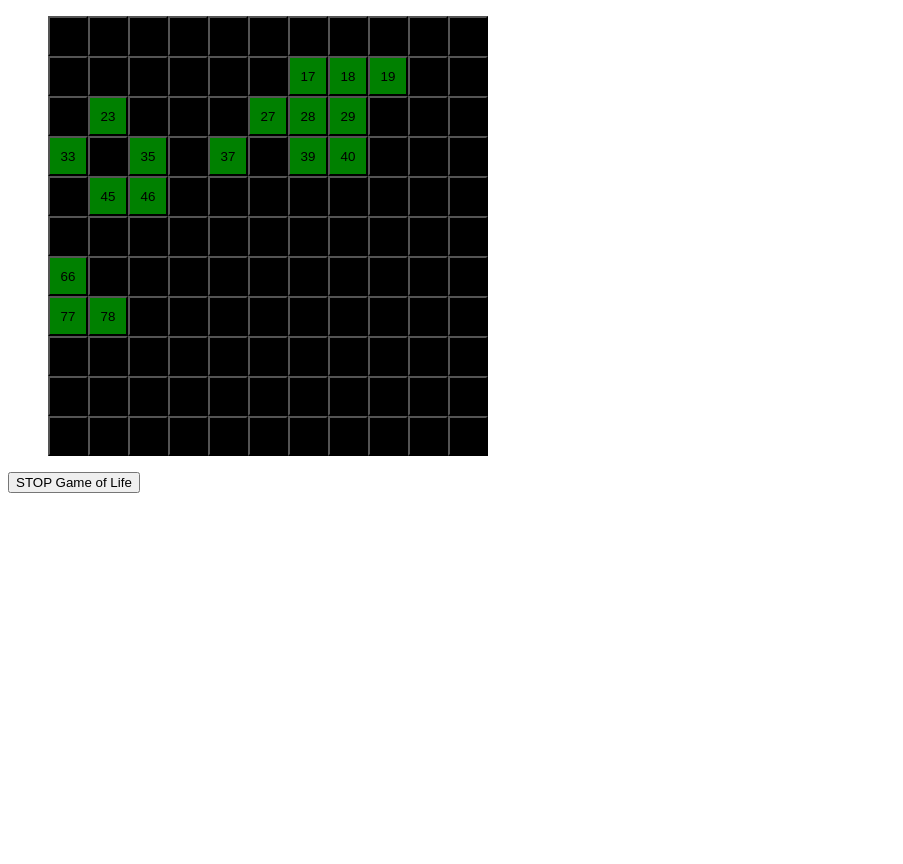
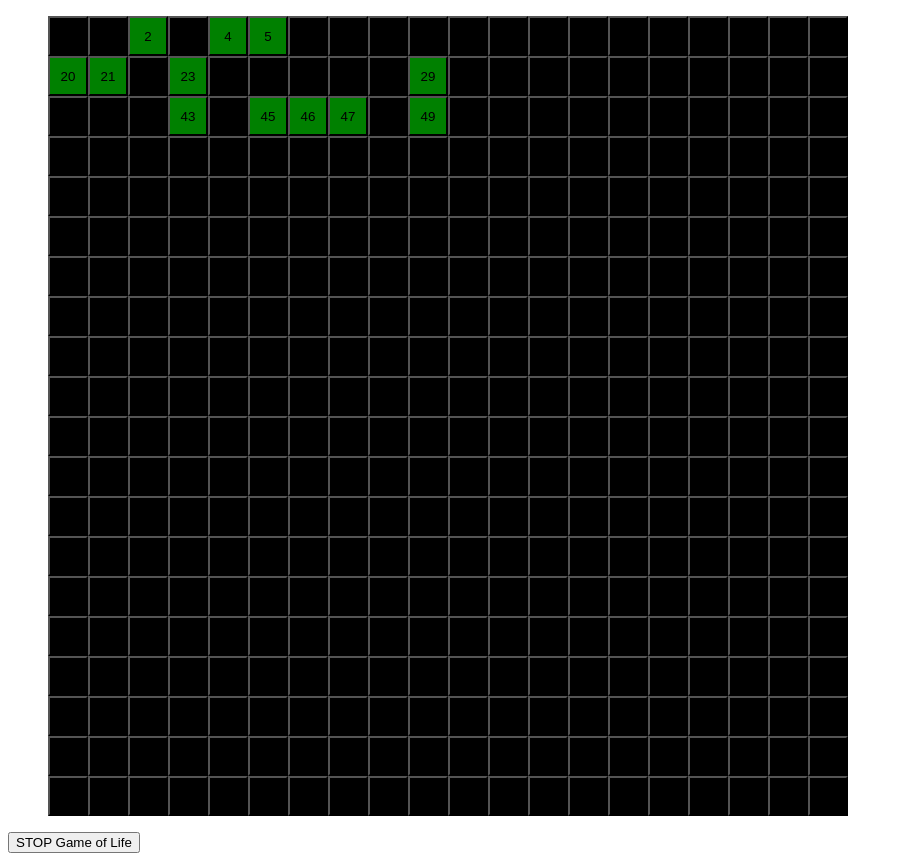
Before and after one commit to TheoJoha/js-the-good-parts, a plain HTML site: page index.html in a window 1280 px wide. Shown: the whole page, without its empty margins (0-903 px from the left). Before the commit the page ends 800 px from the top, so only its background shows below. Drawn offline with Linux system fonts and the light colour scheme.

Commit message:
Finished for today

```diff
--- a/index.html
+++ b/index.html
@@ -15,7 +15,7 @@
     </div>
     <script>
         // create and style buttons
-        let nrOfButtons = 121
+        let nrOfButtons = 400
         let lenAndWidth = Math.sqrt(nrOfButtons)
         for (let i = 0; i < nrOfButtons; i++) {
             let button = document.createElement('button')
@@ -259,13 +259,22 @@
         // helper functions
         // generate rand num
         function randomNumber() {
-            return Math.random() > 0.5
+            return Math.random() > 0.8
 
         }
 
         let startRendering = setInterval(() => {
             checkStates()
             updateGrid()
+            let AllBlack = true
+            for (let i = 0; i < nrOfButtons; i++) {
+                if (cellStatuses[`#button-number-${i}`] == 'alive') {
+                    AllBlack = false
+                }
+            }
+            if (AllBlack == true) {
+                clearInterval(startRendering)
+            }
         }, 500)
 
         let stopButton = document.createElement('button')
```
